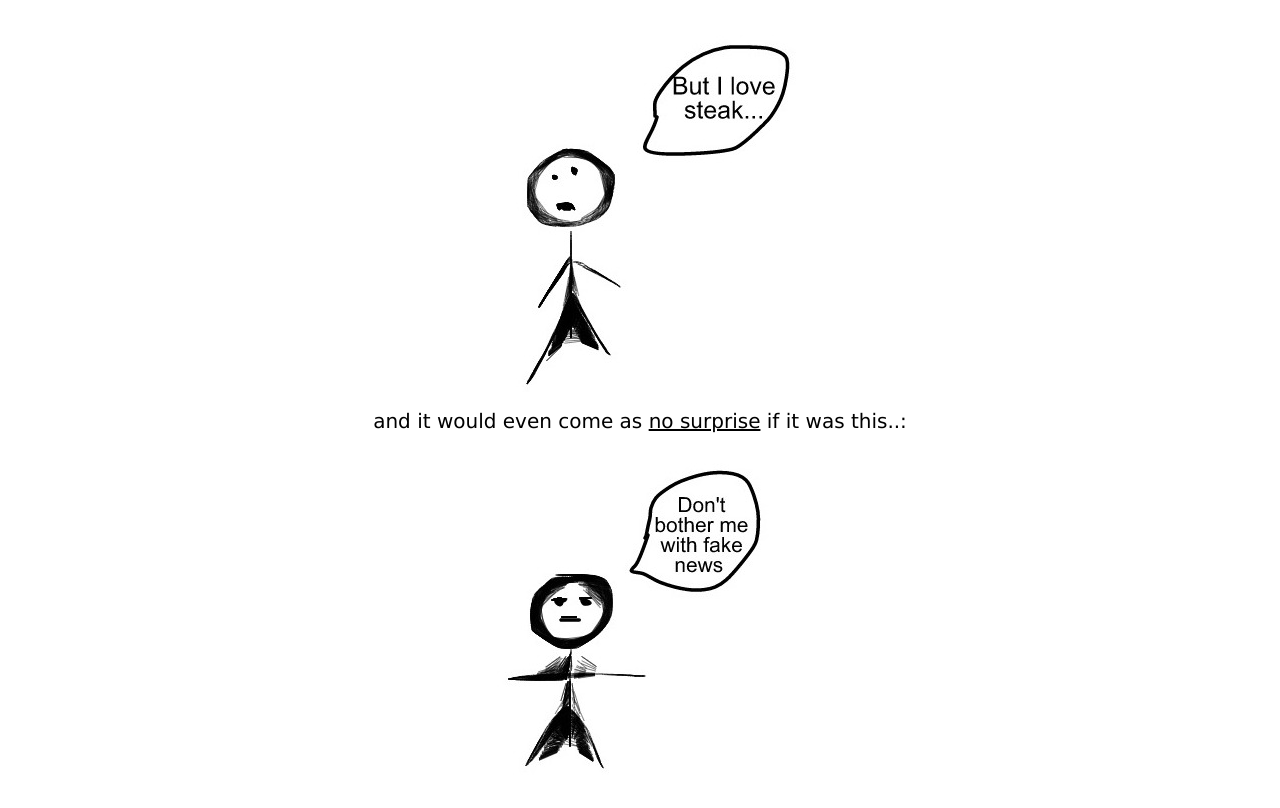
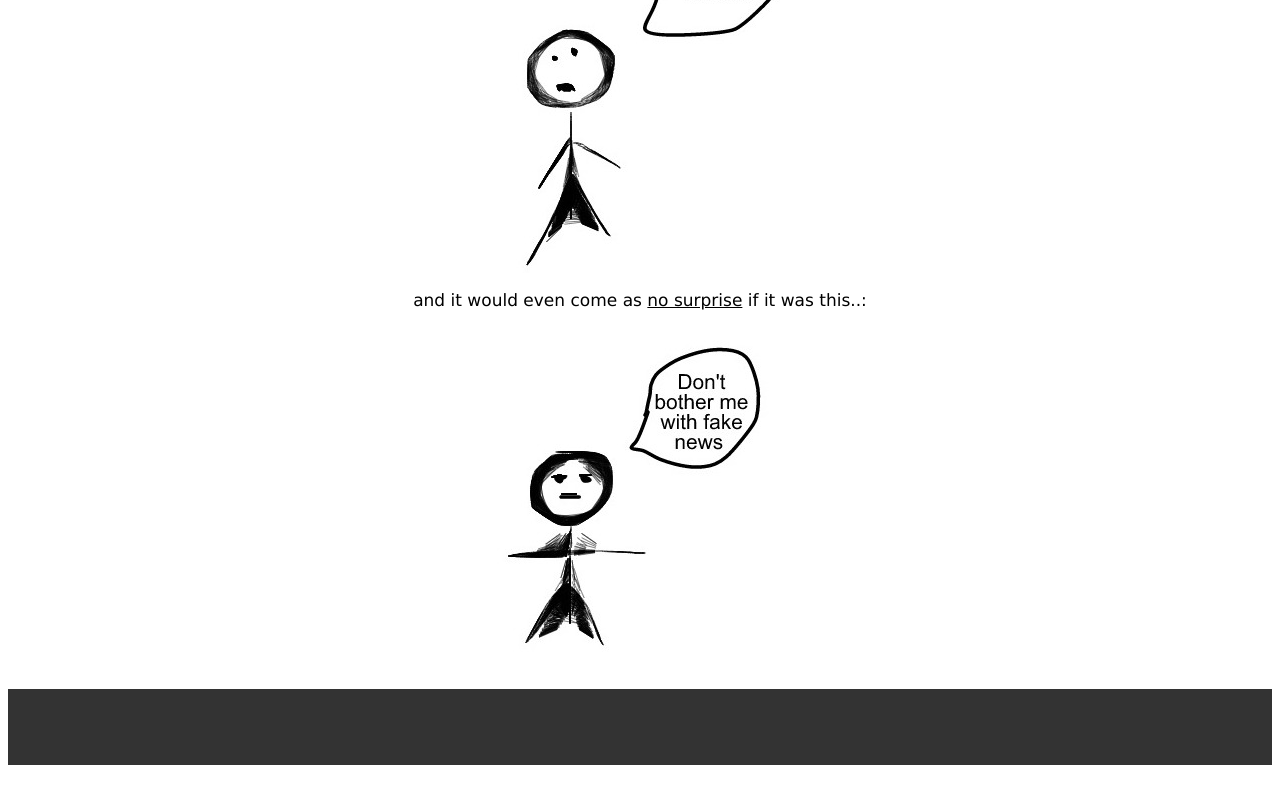
Before and after one commit to jeanettemontesano/group-project, a plain HTML site: page problems.html in a window 1280 px wide. Shown: the part 1428-2236 px from the top of the page. After the commit the page ends 2201 px from the top, so only its background shows below. Drawn offline with Linux system fonts and the light colour scheme.

Commit message:
updated CSS relevant to problems.html

```diff
--- a/index.css
+++ b/index.css
@@ -169,14 +169,27 @@ h1 {
   text-align:center;
 }
 .point-one{
-  font-size: 20px;
+  font-size: 17px;
   font-weight: 80px;
   text-align:center;
-  padding-top: 8%
+  padding-top: 3%;
+  text-align:center;
 
 }
 
 .point-two {
+  background-color: #333;
+  color: white;
+  padding-top: 3%;
+  padding-bottom: 3%;
+  font-size: 10px;
+  margin-left: 0px;
+}
+
+.point-pic {
   text-align:center;
-  max-width:300px;
 }
+
+#stick {
+  max width: 60%;
+}
```
